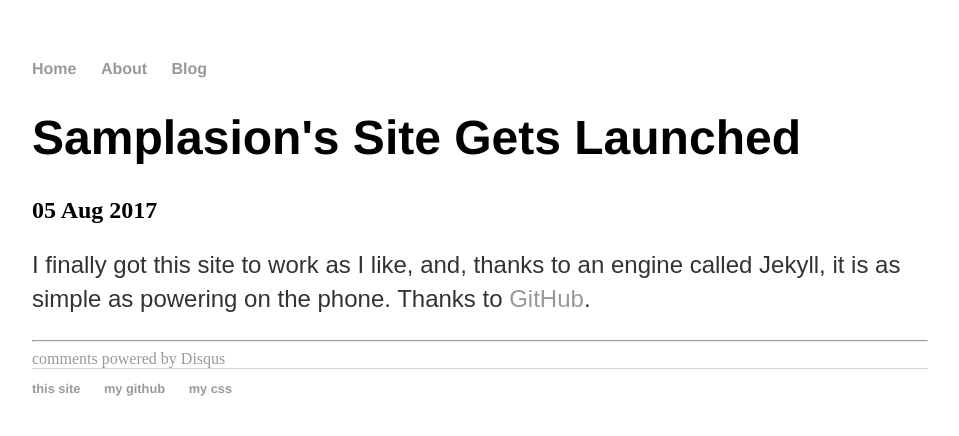
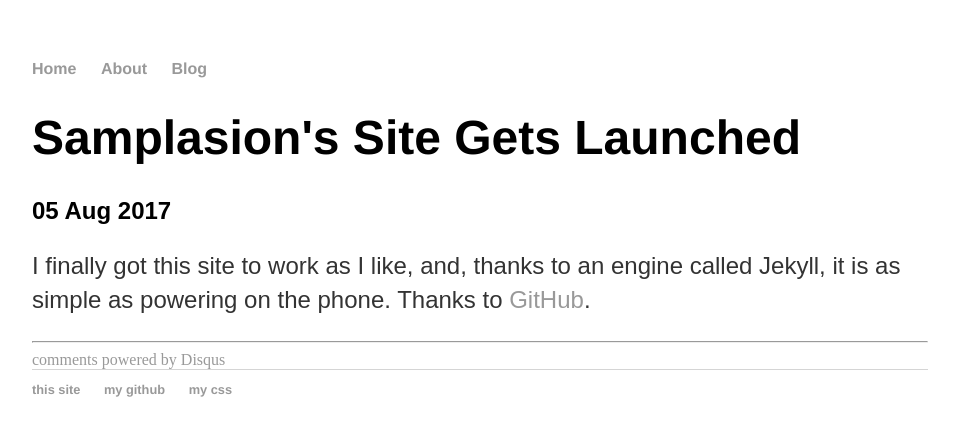
Before and after one commit to Samplasion/samplasion.github.iold, a Jekyll site: the page built from _posts/2017-08-05-samplasion-s-site-gets-launched.md, in a window 1280 px wide. Shown: the top 436 px of the page, without its empty margins (160-1119 px from the left). Built offline with Jekyll 4.4.1, drawn with Linux system fonts in a browser that asks for light colours; comment, search, counter and statistics services are not loaded.

Commit message:
Update main.css

```diff
--- a/css/main.css
+++ b/css/main.css
@@ -25,9 +25,18 @@ h1 {
     font-size: 3em;
     font-family:'Helvetica', 'Arial', 'Sans-Serif';
 }
+h2 {
+    font-family: 'Arial';
+}
+h3 {
+    font-family: 'Arial';
+}
+p1 {
+    font-family: 'Arial';
+}
 p {
+    font-size: 1.5em;
     font-family: 'Arial';
-    font-size: 1.5em;
     line-height: 1.4em;
     color: #333;
 }
```
